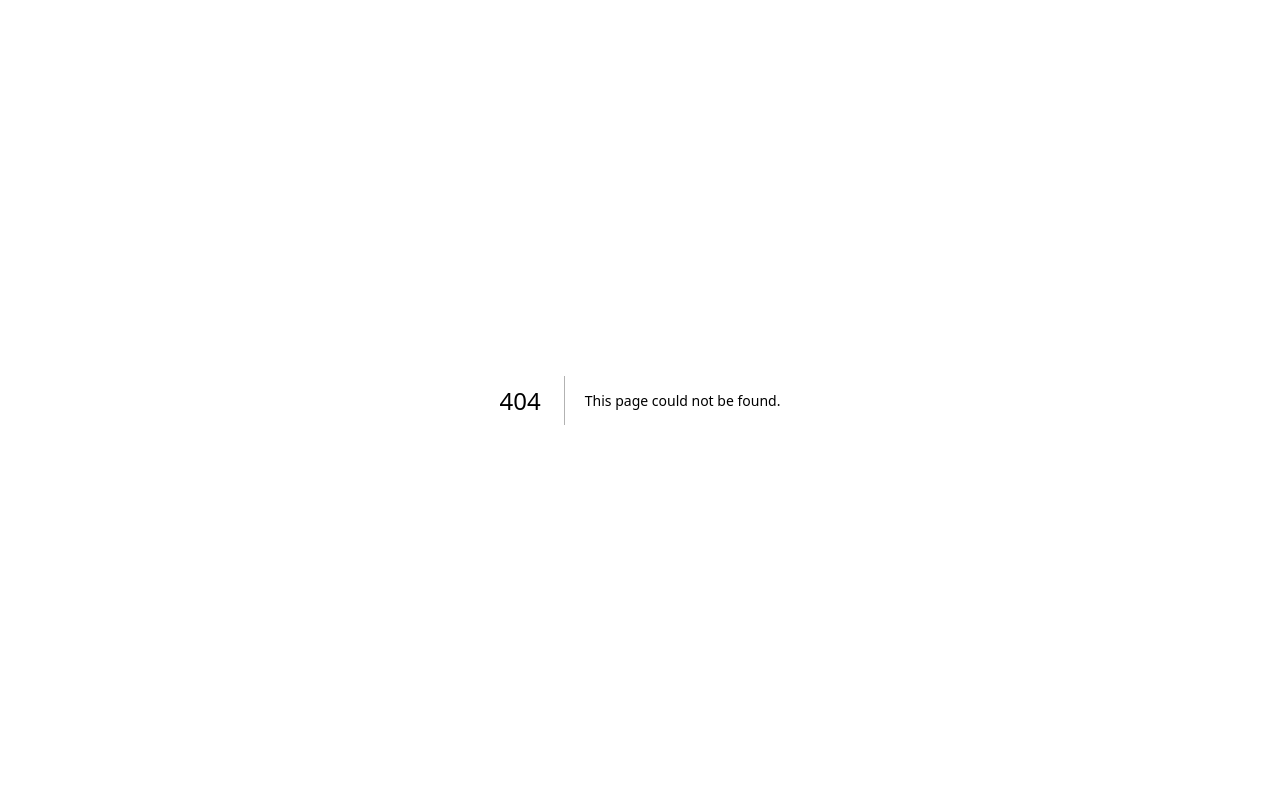
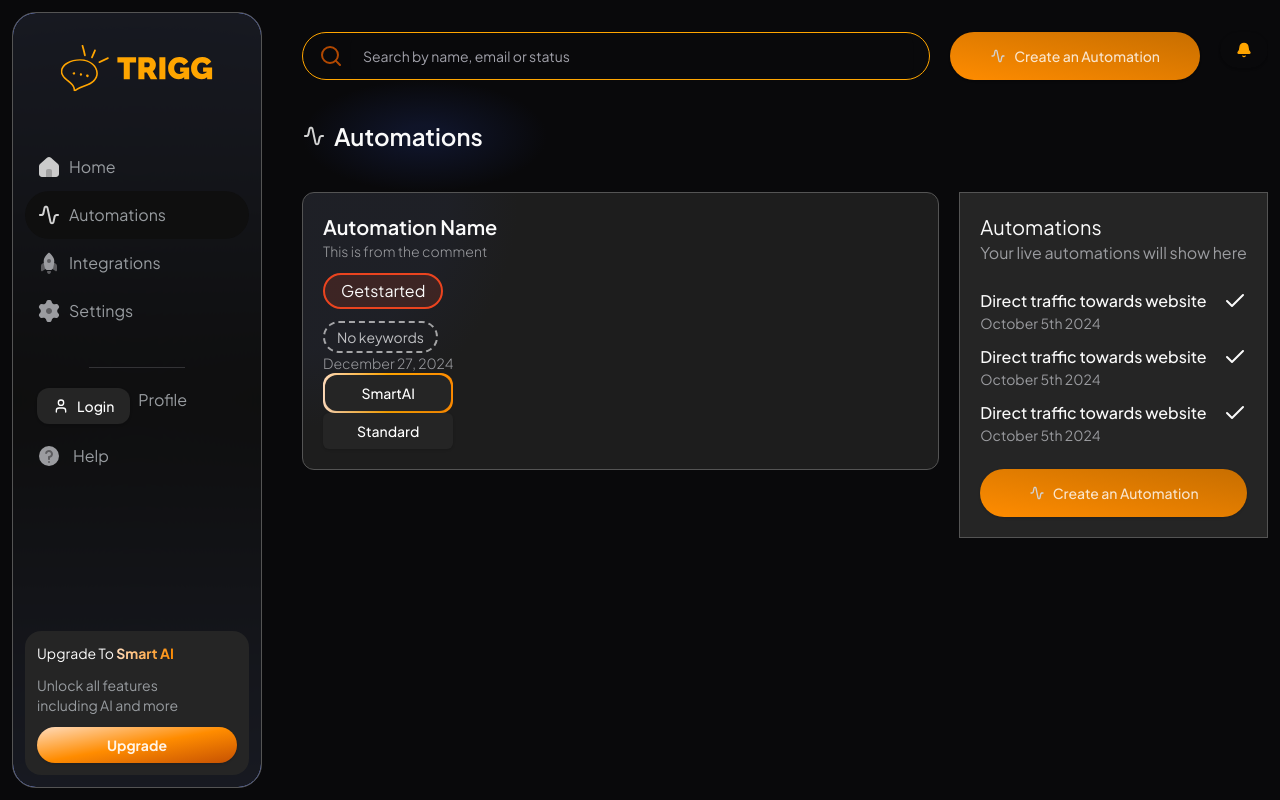
Before and after one commit to HaroonHakimi/Trigg, a Next.js app: page /dashboard/1/automations in a window 1280 px wide. Before the commit this address had no page. Built offline with nearby package versions, Linux system fonts and the light colour scheme; no server answers.

Commit message:
Working on ui of automations

```diff
--- /dev/null
+++ b/src/app/(protected)/dashboard/[slug]/automations/[id]/page.tsx
@@ -0,0 +1,19 @@
+import AutomationBreadCrumb from '@/components/global/bread-crumbs/automations'
+import React from 'react'
+
+type Props = {
+    params: {id: string}
+}
+
+// WIP: Set some metadata studd
+
+const Page = ({ params }: Props) => {
+    // WIP: prefetch user atomation data
+  return (
+    <div className='flex flex-col items-center gap-y-20'>
+        <AutomationBreadCrumb id={params.id}/>
+    </div>
+  )
+}
+
+export default Page
--- /dev/null
+++ b/src/app/(protected)/dashboard/[slug]/automations/page.tsx
@@ -0,0 +1,47 @@
+import AutomationList from "@/components/global/automation-list";
+import CreateAutomation from "@/components/global/create-automation";
+import CreateAutomationButton from "@/components/global/create-automation-button";
+import { Check } from "lucide-react";
+import React from "react";
+
+type Props = {};
+
+const Page = (props: Props) => {
+  // WIP connec treal automations list
+  return (
+    <div className="grid grid-cols-1 lg:grid-cols-6 gap-5">
+      <div className="lg:col-span-4"><AutomationList/></div>
+      <div className="lg:col-span-2">
+        <div
+          className="flex flex-col rounded-cl bg-background-80 gap-y-6 p-5 border-[1px]
+        overflow-hidden border-in-active"
+        >
+          <div>
+            <h2 className="text-xl">Automations</h2>
+            <p className="text-text-secondary">
+              Your live automations will show here
+            </p>
+          </div>
+          <div className="flex flex-col gap-y-3">
+            {new Array(3).fill(0).map((item) => (
+              <div key={item} className="flex items-start justify-between">
+                <div className="flex flex-col">
+                  <h3 className="font-medium">
+                    Direct traffic towards website
+                  </h3>
+                  <p className="text-text-secondary text-sm">
+                    October 5th 2024
+                  </p>
+                </div>
+                <Check />
+              </div>
+            ))}
+          </div>
+          <CreateAutomation/>
+        </div>
+      </div>
+    </div>
+  );
+};
+
+export default Page;
--- /dev/null
+++ b/src/app/(protected)/dashboard/[slug]/integrations/_components/integration-card/index.tsx
@@ -0,0 +1,34 @@
+import { Button } from "@/components/ui/button";
+import React from "react";
+
+type Props = {
+  title: string;
+  description: string;
+  icon: React.ReactNode;
+  strategy: "INSTAGRAM" | "TELEGRAM" | "X" | "WHATSAPP";
+};
+
+const IntegrationCard = ({ description, icon, strategy, title }: Props) => {
+  //WIP: wite up fetching data and get integrations from the db
+  return (
+    <div className="border-2 border=[#3352CC] rounded-2xl gap-x-5 p-5 flex items-center justify-between">
+      {icon}
+      <div className="flex flex-col flex-1">
+        <h3 className="text-xl">{title}</h3>
+        <p className="text-[#9D9D9D] text-base w-full md:w-10/12 xl:w-8/12 2xl:w-6/12">
+          {description}
+        </p>
+      </div>
+      <Button
+        //   onClick={onSocialOAuth}
+        //   disabled={integrated?.name === strategy}
+        className="bg-gradient-to-br text-black/60 rounded-full text-lg font-medium hover:opacity-70 transition duration-200 from-[#FFDBBB] via-[#FFA500] to-[#FF8C00]"
+      >
+        {/* {inegrated ? "Connected" : "Connect"} */}
+        Connect
+      </Button>
+    </div>
+  );
+};
+
+export default IntegrationCard;
--- a/src/app/(protected)/dashboard/[slug]/integrations/page.tsx
+++ b/src/app/(protected)/dashboard/[slug]/integrations/page.tsx
@@ -1,5 +1,6 @@
 import { INTEGRATION_CARDS } from "@/constants/integrations";
 import React from "react";
+import IntegrationCard from "./_components/integration-card";
 
 type Props = {};
 
@@ -9,7 +10,7 @@ const Page = (props: Props) => {
       <div className="flex flex-col w-full lg:w-8/12 gap-y-5">
         {
             INTEGRATION_CARDS.map((card,key) => (
-                <></>
+                <IntegrationCard key={key} {...card}/>
             ))
         }
       </div>
--- /dev/null
+++ b/src/components/global/automation-list/index.tsx
@@ -0,0 +1,77 @@
+"use client";
+
+import { usePaths } from "@/hooks/use-nav";
+import { cn } from "@/lib/utils";
+import Link from "next/link";
+import React from "react";
+import GradientButton from "../gradient-button";
+import { Button } from "@/components/ui/button";
+
+type Props = {};
+
+const AutomationList = (props: Props) => {
+  // WIP: Get the automation list data
+
+  const { pathname } = usePaths();
+
+  // WIP: If not automations exist show no automaitions
+  return (
+    <div className="flex flex-col gap-y-3">
+      <Link
+        href={`${pathname}/1`}
+        className="bg-[#1d1d1d] hover:opacity-80 transition duration-100
+        rounded-xl p-5 border-[1px] radial--gradient--automations flex border-[#545454]"
+      >
+        <div className="flex flex-col flex-1 items-start">
+          <h2 className="text-xl font-semibold">Automation Name</h2>
+          <p className="text-[#9B9CA0] text-sm font-light ">
+            This is from the comment
+          </p>
+          {/* WIP: automation keywords */}
+          <div className="flex gap-x-2 flex-wrap mt-3">
+            <div
+              className={cn(
+                "rounded-full px-4 py-1 capitalize",
+                (0 + 1) % 1 == 0 &&
+                  "bg-keyword-green/15 border-2 border-keyword-green",
+                (1 + 1) % 1 == 0 &&
+                  "bg-keyword-purple/15 border-2 border-keyword-purple",
+                (2 + 1) % 1 == 0 &&
+                  "bg-keyword-yellow/15 border-2 border-keyword-yellow",
+                (3 + 1) % 1 == 0 &&
+                  "bg-keyword-red/15 border-2 border-keyword-red"
+              )}
+            >
+              getstarted
+            </div>
+          </div>
+          <div
+            className="rounded-full border-2 mt-3
+          border-dashed border-white/60 px-3 py-1"
+          >
+            <p className="text-sm text-[#bfc0c3]">No keywords</p>
+          </div>
+
+          <div className="flex flex-col justify-between">
+            <p className="capitalize text-sm font-light text-[#9B9CA0]">
+              {/* WIP: attatch real date */}
+              December 27, 2024
+            </p>
+            {/* WIP: Redner button based on listener*/}
+            <GradientButton
+              type="BUTTON"
+              className="w-full  bg-background-80 text-white hover:bg:background-80"
+            >
+              SmartAI
+            </GradientButton>
+            <Button className="bg-background-80 hover:bg-background-80 text-white">
+                Standard
+            </Button>
+          </div>
+        </div>
+      </Link>
+    </div>
+  );
+};
+
+export default AutomationList;
--- /dev/null
+++ b/src/components/global/bread-crumbs/automations/index.tsx
@@ -0,0 +1,21 @@
+import { ChevronRight } from "lucide-react";
+import React from "react";
+
+type Props = {};
+
+const AutomationBreadCrumb = (props: Props) => {
+  // WIP: get automation data
+  return (
+    <div
+      className="rounded-full w-full p-5 bg-[#18181b1a] flex
+    justify-between items-center"
+    >
+      <div className="flex items-center gap-x-3">
+        <p className="text-[#9b9ca0]">Automations</p>
+        <ChevronRight color='#9b9ca0'/>
+      </div>
+    </div>
+  );
+};
+
+export default AutomationBreadCrumb;
--- /dev/null
+++ b/src/components/global/create-automation-button/index.tsx
@@ -0,0 +1,24 @@
+import { Button } from "@/components/ui/button";
+import React from "react";
+import Loader from "../loader";
+import { AutomationDuoToneWhite } from "@/icons";
+
+type Props = {};
+
+const CreateAutomationButton = (props: Props) => {
+    // WIP: Create automation server action functin
+  return (
+    <Button className="lg:px-10 py-6 bg-gradient-to-br hover:opacity-80
+    text-black/70 rounded-full from-[#FFDBBB] font-medium to-[#FF8C00]">
+        <Loader
+        state={false}
+        >
+            {/* <AutomationDuoToneWhite/> */}
+
+            <p className="">Create an Automation</p>
+        </Loader>
+    </Button>
+  );
+};
+
+export default CreateAutomationButton;
--- /dev/null
+++ b/src/components/global/gradient-button/index.tsx
@@ -0,0 +1,43 @@
+import { Button } from "@/components/ui/button";
+import { cn } from "@/lib/utils";
+import Link from "next/link";
+import React from "react";
+
+type Props = {
+  children: React.ReactNode;
+  type: "BUTTON" | "LINK";
+  href?: string;
+  className?: string;
+};
+
+const GradientButton = ({ children, type, href, className }: Props) => {
+  const gradients =
+    "bg-gradient-to-r from-[#FFDBBB] via-[#FFA500] to-[#FF8C00] rounded-xl p-[2px]";
+
+  switch (type) {
+    case "BUTTON":
+      return <div className={gradients}>
+        <Button className={cn(
+            className,
+            'rounded-xl'
+        )}>
+            {children}
+        </Button>
+      </div>;
+
+    case "LINK":
+      return <div className={gradients}>
+        <Link href={href!} className={cn(
+            className,
+            'rounded-xl'
+        )}>
+            {children}
+        </Link>
+      </div>;
+
+    default:
+      return null;
+  }
+};
+
+export default GradientButton;
--- a/src/icons/instagram-duotone-blue.tsx
+++ b/src/icons/instagram-duotone-blue.tsx
@@ -1,29 +1,56 @@
 export const InstagramDuoToneBlue = () => {
   return (
     <svg
+      xmlns="http://www.w3.org/2000/svg"
+      x="0px"
+      y="0px"
       width="40"
       height="40"
-            viewBox="0 0 40 40"
-            fill="none"
-            xmlns="http://www.w3.org/2000/svg"
+      viewBox="0 0 48 48"
     >
-            <path
-                d="M11.6 0H28.4C34.8 0 40 5.2 40 11.6V28.4C40 31.4765 38.7779 34.427 36.6024 36.6024C34.427 38.7779 31.4765 40 28.4 40H11.6C5.2 40 0 34.8 0 28.4V11.6C0 8.52349 1.22214 5.57298 3.39756 3.39756C5.57298 1.22214 8.52349 0 11.6 0ZM11.2 4C9.29044 4 7.45909 4.75857 6.10883 6.10883C4.75857 7.45909 4 9.29044 4 11.2V28.8C4 32.78 7.22 36 11.2 36H28.8C30.7096 36 32.5409 35.2414 33.8912 33.8912C35.2414 32.5409 36 30.7096 36 28.8V11.2C36 7.22 32.78 4 28.8 4H11.2ZM30.5 7C31.163 7 31.7989 7.26339 32.2678 7.73223C32.7366 8.20107 33 8.83696 33 9.5C33 10.163 32.7366 10.7989 32.2678 11.2678C31.7989 11.7366 31.163 12 30.5 12C29.837 12 29.2011 11.7366 28.7322 11.2678C28.2634 10.7989 28 10.163 28 9.5C28 8.83696 28.2634 8.20107 28.7322 7.73223C29.2011 7.26339 29.837 7 30.5 7ZM20 10C22.6522 10 25.1957 11.0536 27.0711 12.9289C28.9464 14.8043 30 17.3478 30 20C30 22.6522 28.9464 25.1957 27.0711 27.0711C25.1957 28.9464 22.6522 30 20 30C17.3478 30 14.8043 28.9464 12.9289 27.0711C11.0536 25.1957 10 22.6522 10 20C10 17.3478 11.0536 14.8043 12.9289 12.9289C14.8043 11.0536 17.3478 10 20 10ZM20 14C18.4087 14 16.8826 14.6321 15.7574 15.7574C14.6321 16.8826 14 18.4087 14 20C14 21.5913 14.6321 23.1174 15.7574 24.2426C16.8826 25.3679 18.4087 26 20 26C21.5913 26 23.1174 25.3679 24.2426 24.2426C25.3679 23.1174 26 21.5913 26 20C26 18.4087 25.3679 16.8826 24.2426 15.7574C23.1174 14.6321 21.5913 14 20 14Z"
-                fill="url(#paint0_linear_7650_13898)"
-            />
-            <defs>
-                <linearGradient
-                    id="paint0_linear_7650_13898"
-                    x1="1.88679"
-                    y1="6.81819"
-                    x2="35.1887"
-                    y2="40"
+      <radialGradient
+        id="yOrnnhliCrdS2gy~4tD8ma_Xy10Jcu1L2Su_gr1"
+        cx="19.38"
+        cy="42.035"
+        r="44.899"
         gradientUnits="userSpaceOnUse"
       >
-                    <stop stop-color="#3352CC" />
-                    <stop offset="1" stop-color="#1C2D70" />
-                </linearGradient>
-            </defs>
+        <stop offset="0" stop-color="#fd5"></stop>
+        <stop offset=".328" stop-color="#ff543f"></stop>
+        <stop offset=".348" stop-color="#fc5245"></stop>
+        <stop offset=".504" stop-color="#e64771"></stop>
+        <stop offset=".643" stop-color="#d53e91"></stop>
+        <stop offset=".761" stop-color="#cc39a4"></stop>
+        <stop offset=".841" stop-color="#c837ab"></stop>
+      </radialGradient>
+      <path
+        fill="url(#yOrnnhliCrdS2gy~4tD8ma_Xy10Jcu1L2Su_gr1)"
+        d="M34.017,41.99l-20,0.019c-4.4,0.004-8.003-3.592-8.008-7.992l-0.019-20	c-0.004-4.4,3.592-8.003,7.992-8.008l20-0.019c4.4-0.004,8.003,3.592,8.008,7.992l0.019,20	C42.014,38.383,38.417,41.986,34.017,41.99z"
+      ></path>
+      <radialGradient
+        id="yOrnnhliCrdS2gy~4tD8mb_Xy10Jcu1L2Su_gr2"
+        cx="11.786"
+        cy="5.54"
+        r="29.813"
+        gradientTransform="matrix(1 0 0 .6663 0 1.849)"
+        gradientUnits="userSpaceOnUse"
+      >
+        <stop offset="0" stop-color="#4168c9"></stop>
+        <stop offset=".999" stop-color="#4168c9" stop-opacity="0"></stop>
+      </radialGradient>
+      <path
+        fill="url(#yOrnnhliCrdS2gy~4tD8mb_Xy10Jcu1L2Su_gr2)"
+        d="M34.017,41.99l-20,0.019c-4.4,0.004-8.003-3.592-8.008-7.992l-0.019-20	c-0.004-4.4,3.592-8.003,7.992-8.008l20-0.019c4.4-0.004,8.003,3.592,8.008,7.992l0.019,20	C42.014,38.383,38.417,41.986,34.017,41.99z"
+      ></path>
+      <path
+        fill="#fff"
+        d="M24,31c-3.859,0-7-3.14-7-7s3.141-7,7-7s7,3.14,7,7S27.859,31,24,31z M24,19c-2.757,0-5,2.243-5,5	s2.243,5,5,5s5-2.243,5-5S26.757,19,24,19z"
+      ></path>
+      <circle cx="31.5" cy="16.5" r="1.5" fill="#fff"></circle>
+      <path
+        fill="#fff"
+        d="M30,37H18c-3.859,0-7-3.14-7-7V18c0-3.86,3.141-7,7-7h12c3.859,0,7,3.14,7,7v12	C37,33.86,33.859,37,30,37z M18,13c-2.757,0-5,2.243-5,5v12c0,2.757,2.243,5,5,5h12c2.757,0,5-2.243,5-5V18c0-2.757-2.243-5-5-5H18z"
+      ></path>
     </svg>
-    )
-}
+  );
+};
--- a/src/icons/telegram.tsx
+++ b/src/icons/telegram.tsx
@@ -1,9 +1,9 @@
 export const Telegram = () => {
   return (
     <svg
-      width="800px"
-      height="800px"
-      viewBox="0 0 32 32"
+      width="40"
+      height="40"
+      viewBox="0 0 30 30"
       fill="none"
       xmlns="http://www.w3.org/2000/svg"
     >
--- a/src/icons/whatsapp.tsx
+++ b/src/icons/whatsapp.tsx
@@ -1,8 +1,8 @@
 export const Whatsapp = () => {
   return (
     <svg
-      width="800px"
-      height="800px"
+      width="40"
+      height="40"
       viewBox="0 0 48 48"
       version="1.1"
       xmlns="http://www.w3.org/2000/svg"
--- a/src/icons/x-twitter.tsx
+++ b/src/icons/x-twitter.tsx
@@ -2,13 +2,12 @@ export const XTwitter = () => {
   return (
     <svg
       xmlns="http://www.w3.org/2000/svg"
-      x="0px"
-      y="0px"
-      width="100"
-      height="100"
-      viewBox="0 0 50 50"
+      width="50"
+      height="50"
+      fill="currentColor"
+      viewBox="0 0 30 30"
     >
-      <path d="M 11 4 C 7.134 4 4 7.134 4 11 L 4 39 C 4 42.866 7.134 46 11 46 L 39 46 C 42.866 46 46 42.866 46 39 L 46 11 C 46 7.134 42.866 4 39 4 L 11 4 z M 13.085938 13 L 21.023438 13 L 26.660156 21.009766 L 33.5 13 L 36 13 L 27.789062 22.613281 L 37.914062 37 L 29.978516 37 L 23.4375 27.707031 L 15.5 37 L 13 37 L 22.308594 26.103516 L 13.085938 13 z M 16.914062 15 L 31.021484 35 L 34.085938 35 L 19.978516 15 L 16.914062 15 z"></path>
+      <path d="M12.6.75h2.454l-5.36 6.142L16 15.25h-4.937l-3.867-5.07-4.425 5.07H.316l5.733-6.57L0 .75h5.063l3.495 4.633L12.601.75Zm-.86 13.028h1.36L4.323 2.145H2.865z" />
     </svg>
   );
 };
```
Lines whose indentation alone changed are shown as unchanged.
